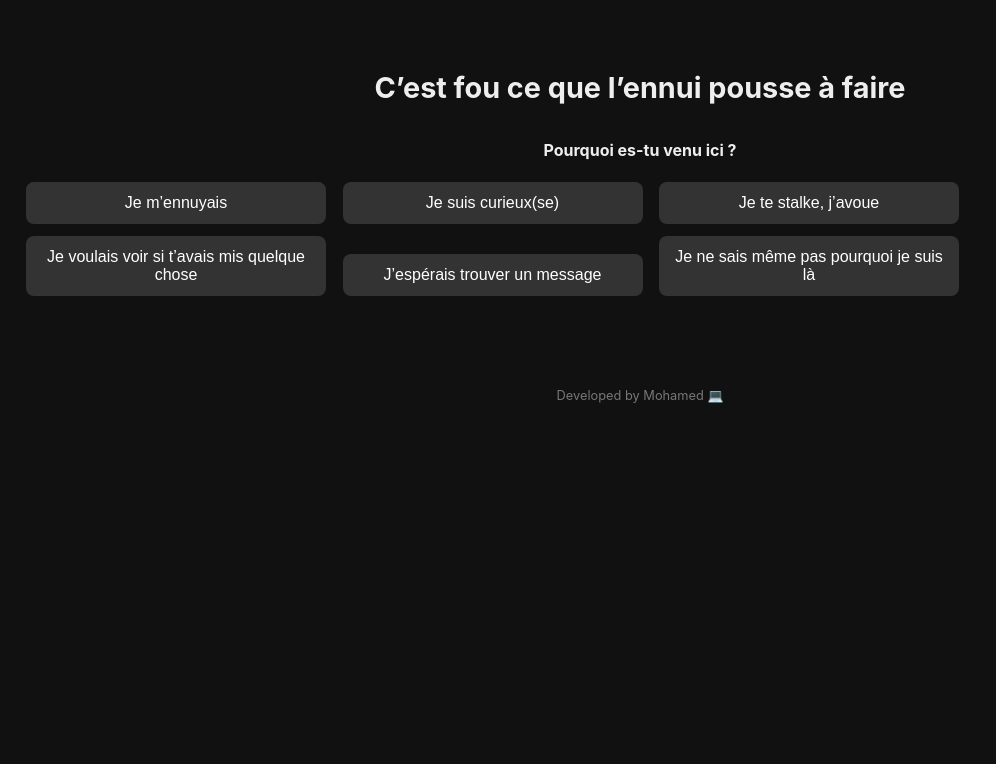
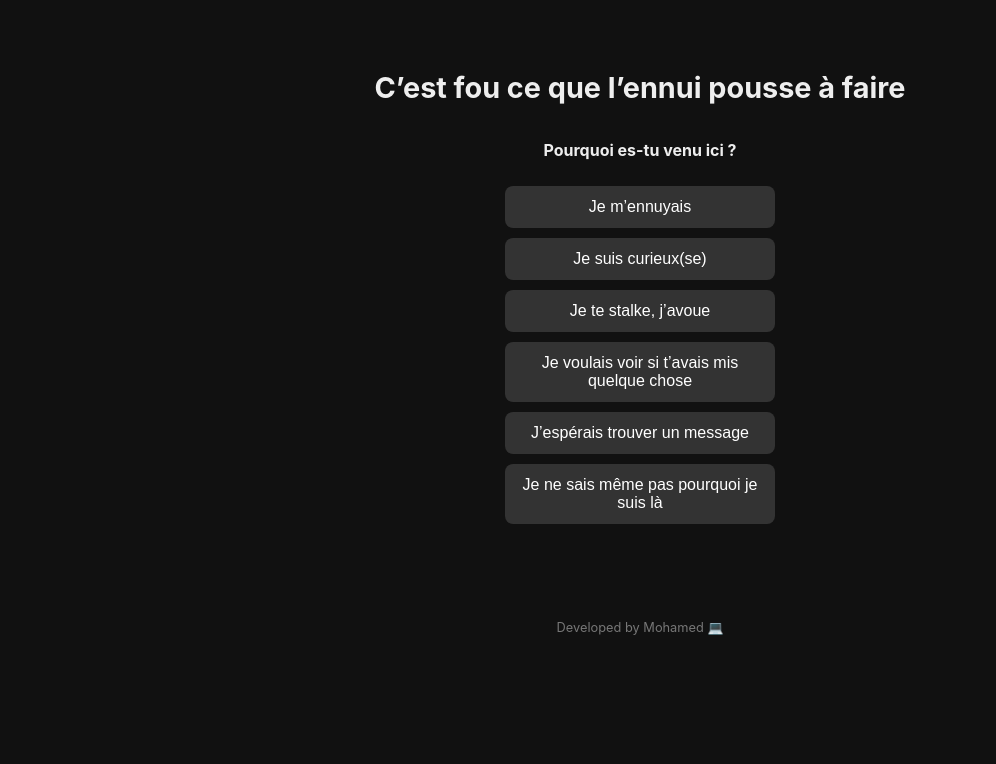
Before and after one commit to mchettih01/portefolio, a Flask app: page / in a window 1280 px wide. Shown: the top 764 px of the page, without its empty margins (0-996 px from the left). Run offline with Flask 3, Linux system fonts and the light colour scheme.

Commit message:
index.html

```diff
--- a/templates/index.html
+++ b/templates/index.html
@@ -36,11 +36,12 @@
       border: none;
       border-radius: 8px;
       padding: 12px 16px;
-      margin: 6px;
+      margin: 10px auto;
       font-size: 1rem;
       cursor: pointer;
       width: 90%;
       max-width: 300px;
+      display: block;
     }
 
     button:hover {
```
